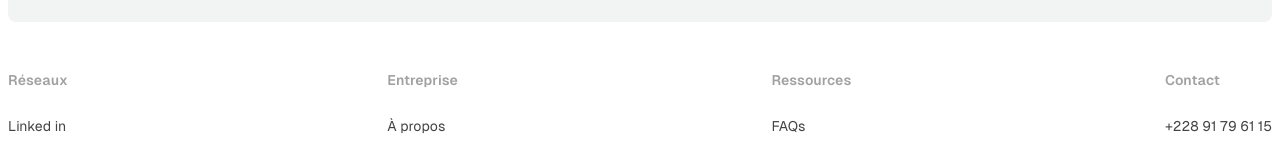
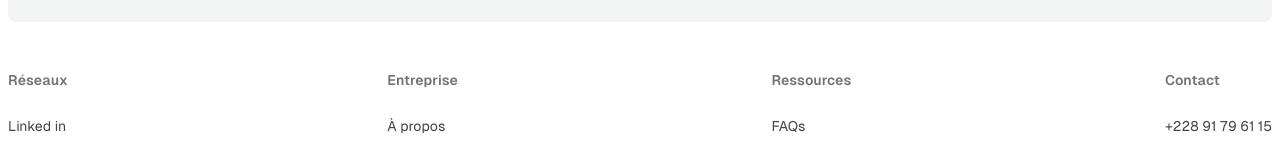
Before and after one commit to twocoderz/twocoderz.team, a React (Vite) app: page / in a window 1280 px wide. Shown: the part 6139-6293 px from the top of the page. Built offline with nearby package versions, Linux system fonts and the light colour scheme.

Commit message:
fix footer accecibility

```diff
--- a/src/pages/home/components/Footer.tsx
+++ b/src/pages/home/components/Footer.tsx
@@ -29,7 +29,7 @@ export default function Footer() {
           </div>
           <div className="flex items-start justify-between">
             <div className="flex flex-col gap-p6">
-              <p className="text-sm text-black-40 font-semibold">Réseaux</p>
+              <p className="text-sm text-black-60 font-semibold">Réseaux</p>
               <ul className="flex flex-col gap-p3">
                 <li>
                   <a
@@ -69,7 +69,7 @@ export default function Footer() {
               id="about"
               className="flex scroll-mt-24 flex-col gap-p6 md:scroll-mt-28"
             >
-              <p className="text-sm text-black-40 font-semibold">Entreprise</p>
+              <p className="text-sm text-black-60  font-semibold">Entreprise</p>
               <ul className="flex flex-col gap-p3">
                 <li>
                   <a
@@ -109,7 +109,7 @@ export default function Footer() {
               id="blog"
               className="flex scroll-mt-24 flex-col gap-p6 md:scroll-mt-28"
             >
-              <p className="text-sm text-black-40 font-semibold">Ressources</p>
+              <p className="text-sm text-black-60  font-semibold">Ressources</p>
               <ul className="flex flex-col gap-p3">
                 <li>
                   <a
@@ -134,7 +134,7 @@ export default function Footer() {
               id="contact"
               className="flex scroll-mt-24 flex-col gap-p6 md:scroll-mt-28"
             >
-              <p className="text-sm text-black-40 font-semibold">Contact</p>
+              <p className="text-sm text-black-60  font-semibold">Contact</p>
               <ul className="flex flex-col gap-p3">
                 <li>
                   <a
```
